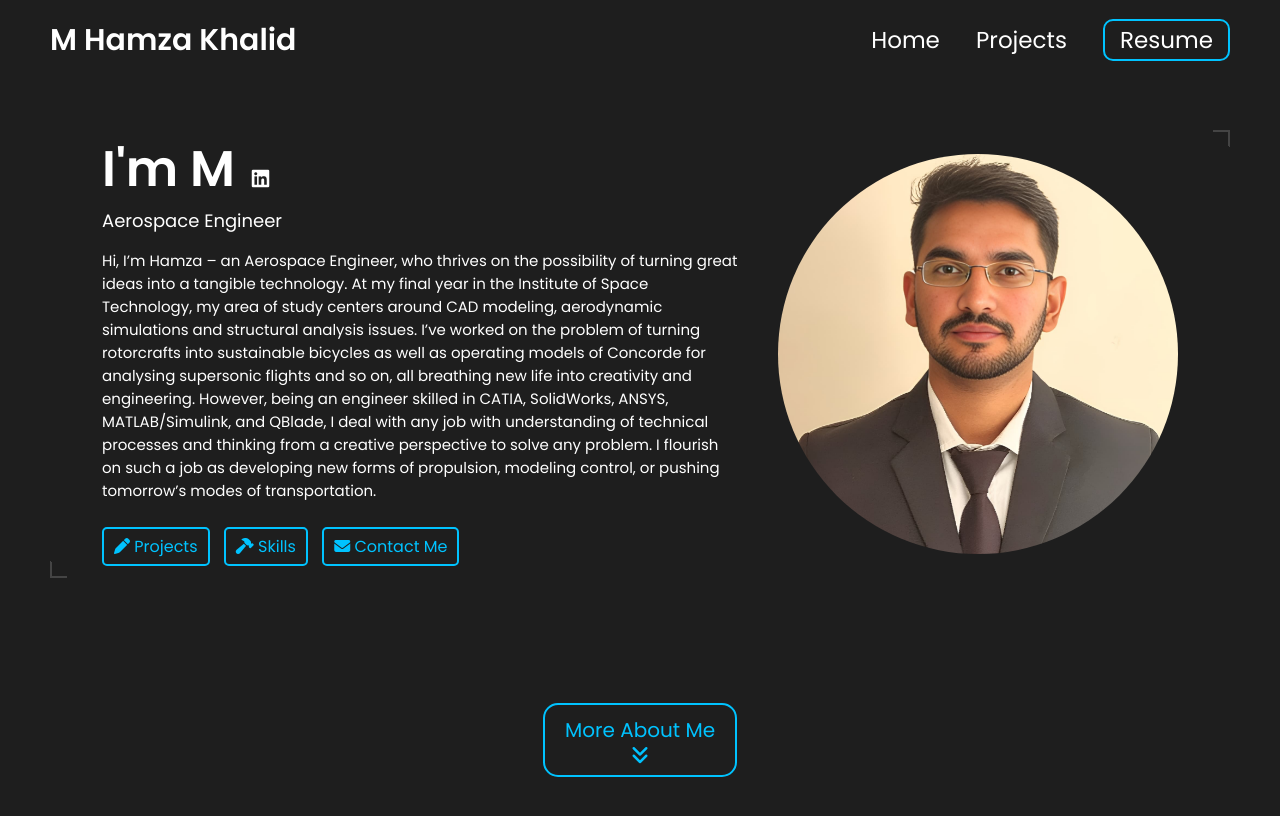
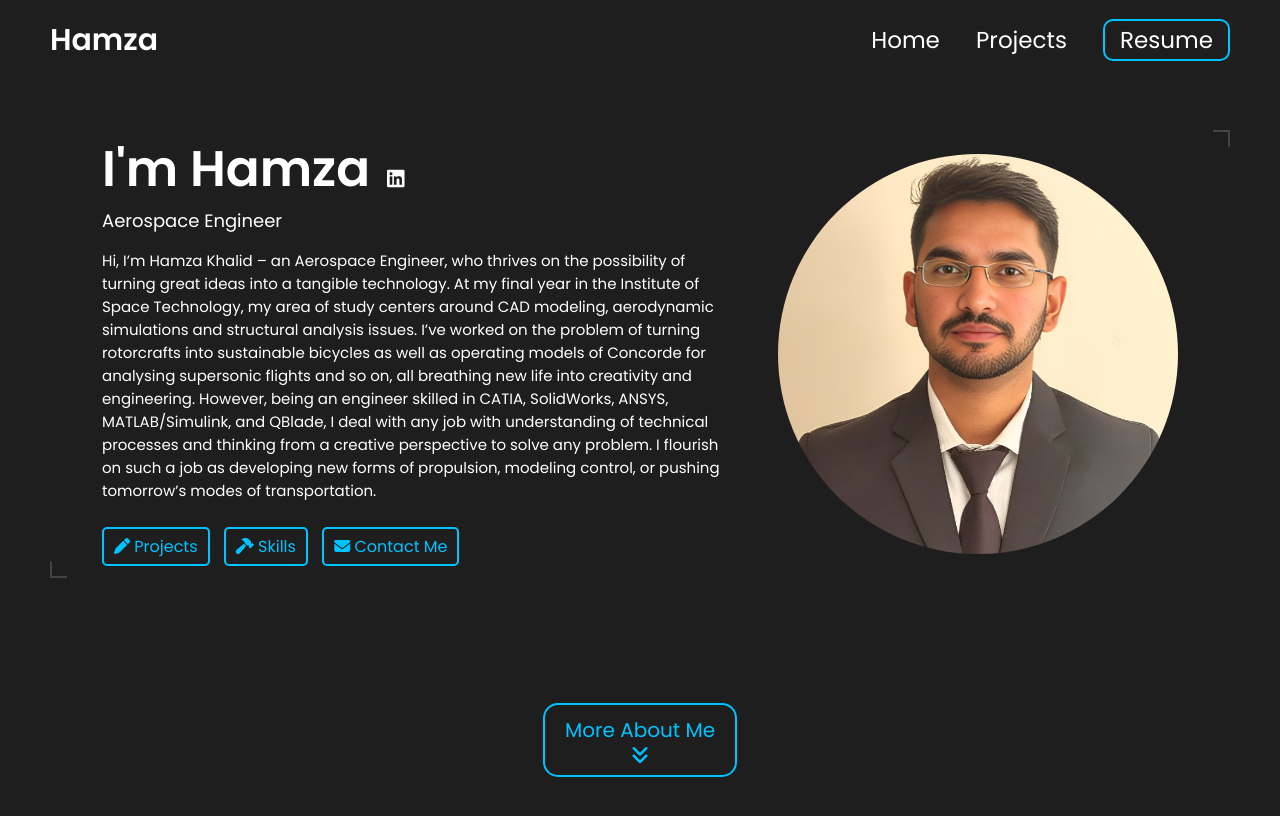
Before and after one commit to humxah007/humxah007.github.io, a Jekyll site: the page built from index.html, in a window 1280 px wide and 900 px high. Shown: the top 816 px of the window. Built offline with Jekyll 4.4.1, drawn with Linux system fonts in a browser that asks for light colours.

Commit message:
Update _config.yml

```diff
--- a/_config.yml
+++ b/_config.yml
@@ -12,10 +12,10 @@ title: M Hamza Khalid's Portfolio # This is what shows up in the tab of the brow
 
 
 # Hero Section
-name: M Hamza Khalid
+name: Hamza
 headline: Aerospace Engineer
 description: >- # dont remove this line. this will ignore all new lines until the next section
-  Hi, I’m Hamza – an Aerospace Engineer, who thrives on the possibility of turning great
+  Hi, I’m Hamza Khalid – an Aerospace Engineer, who thrives on the possibility of turning great
   ideas into a tangible technology. At my final year in the Institute of Space Technology,
   my area of study centers around CAD modeling, aerodynamic  simulations and structural
   analysis issues. I’ve worked on the problem of turning rotorcrafts into sustainable
```
